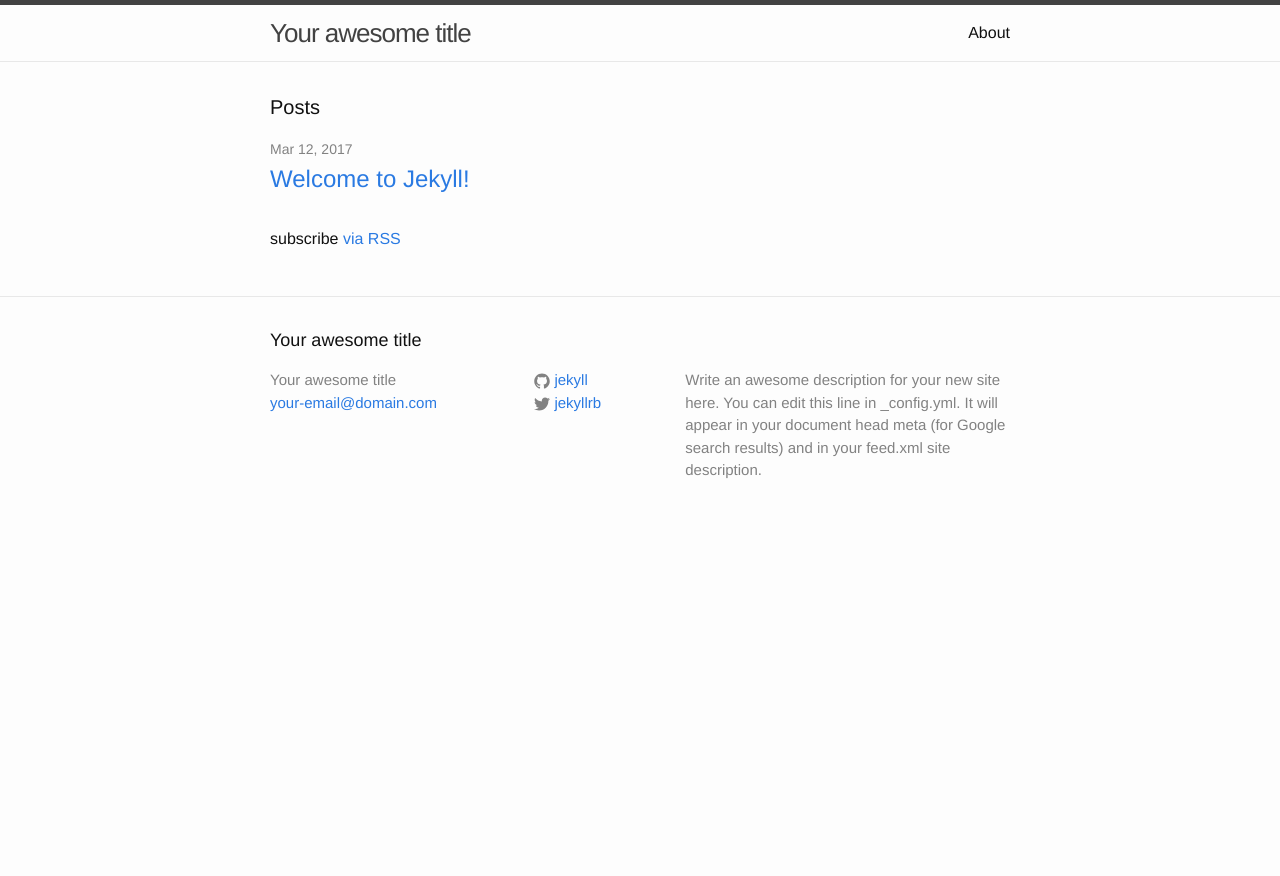
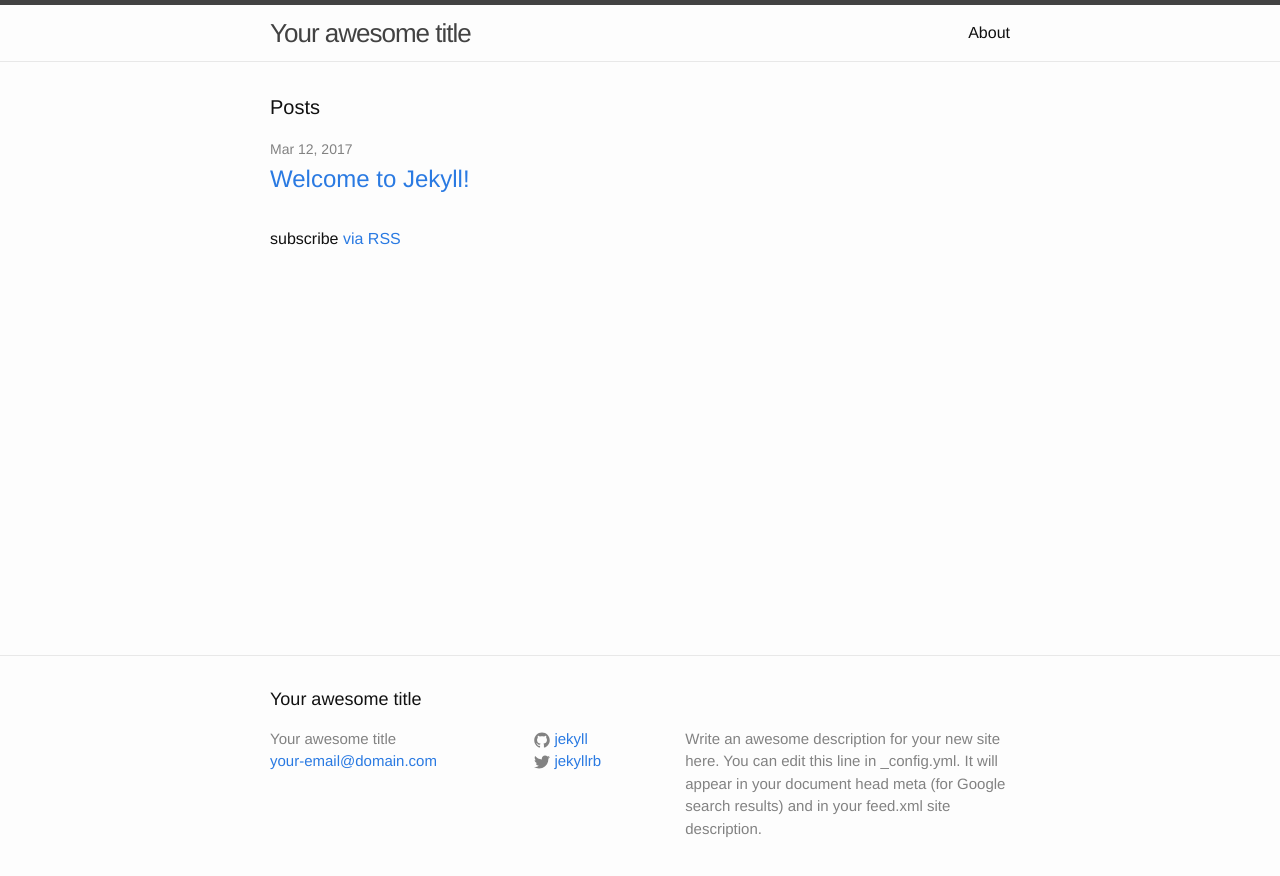
Before and after one commit to montalvomiguelo/jekyll-new, a Jekyll site: the page built from index.html, in a window 1280 px wide. Shown: the top 876 px of the page. Built offline with Jekyll 4.4.1, drawn with Linux system fonts in a browser that asks for light colours.

Commit message:
layout flexbox

```diff
--- a/_sass/_base.scss
+++ b/_sass/_base.scss
@@ -18,9 +18,12 @@
  * Basic styling
  */
 body {
+  @include display-flexbox();
+  @include flex-direction(column);
   font: $base-font-weight #{$base-font-size}/#{$base-line-height} $base-font-family;
   color: $text-color;
   background-color: $background-color;
+  min-height: 100vh;
   -webkit-text-size-adjust: 100%;
   -webkit-font-smoothing: antialiased;
 }
@@ -156,30 +159,17 @@
  * Wrapper
  */
 .wrapper {
+  @include display-flexbox();
+  @include flex-wrap(wrap);
   max-width: $content-width;
   margin-right: auto;
   margin-left: auto;
   padding-right: $spacing-unit / 2;
   padding-left: $spacing-unit / 2;
-  @extend %clearfix;
 
   @include at-query($min, $post-medium) {
     padding-right: $spacing-unit;
     padding-left: $spacing-unit;
-  }
-}
-
-
-
-/**
- * Clearfix
- */
-%clearfix {
-
-  &:after {
-    content: "";
-    display: table;
-    clear: both;
   }
 }
 
--- a/_sass/_layout.scss
+++ b/_sass/_layout.scss
@@ -4,19 +4,22 @@
 .site-header {
   border-top: 5px solid $grey-color-dark;
   border-bottom: 1px solid $grey-color-light;
-  min-height: 56px;
 
   // Positioning context for the mobile navigation icon
   position: relative;
+
+  .wrapper {
+    @include justify-content(space-between);
+    @include align-items(center);
+    min-height: 56px;
+  }
 }
 
 .site-title {
   font-size: 26px;
   font-weight: 300;
-  line-height: 56px;
   letter-spacing: -1px;
   margin-bottom: 0;
-  float: left;
 
   &,
   &:visited {
@@ -26,6 +29,9 @@
 
 .site-nav {
   @include at-query($max, $small) {
+    @include display-flexbox();
+    @include flex-direction(column);
+    @include align-items(flex-end);
     position: absolute;
     top: 9px;
     right: $spacing-unit / 2;
@@ -35,15 +41,10 @@
     text-align: right;
   }
 
-  @include at-query($min, $post-small) {
-    float: right;
-    line-height: 56px;
-  }
-
   &:hover {
     .trigger {
       @include at-query($max, $small) {
-        display: block;
+        @include display-flexbox();
         padding-bottom: 5px;
       }
     }
@@ -51,7 +52,6 @@
 
   .menu-icon {
     display: block;
-    float: right;
     width: 36px;
     height: 36px;
     line-height: 0;
@@ -74,8 +74,12 @@
 
   .trigger {
     @include at-query($max, $small) {
-      clear: both;
+      @include flex-direction(column);
       display: none;
+    }
+
+    @include at-query($min, $post-small) {
+      @include display-flexbox();;
     }
   }
 
@@ -84,7 +88,6 @@
     line-height: $base-line-height;
 
     @include at-query($max, $small) {
-      display: block;
       padding: 5px 10px;
       margin-left: 20px;
     }
@@ -111,6 +114,7 @@
 .footer-heading {
   font-size: 18px;
   margin-bottom: $spacing-unit / 2;
+  width: 100%;
 }
 
 .contact-list,
@@ -120,19 +124,24 @@
 }
 
 .footer-col-wrapper {
+  @include flex-grow(1);
   font-size: 15px;
   color: $grey-color;
-  margin-left: -$spacing-unit / 2;
-  @extend %clearfix;
+  width: 100%;
+
+  @include at-query($min, $post-small) {
+    @include display-flexbox();
+    @include flex-wrap(wrap);
+    margin-left: -$spacing-unit / 2;
+  }
 }
 
 .footer-col {
   margin-bottom: $spacing-unit / 2;
-  padding-left: $spacing-unit / 2;
   width: 100%;
 
   @include at-query($min, $post-small) {
-    float: left;
+    padding-left: $spacing-unit / 2;
   }
 }
 
@@ -167,6 +176,7 @@
  * Page content
  */
 .page-content {
+  @include flex-grow(1);
   padding: $spacing-unit 0;
 }
 
--- a/css/main.scss
+++ b/css/main.scss
@@ -25,8 +25,6 @@
 // Width of the content area
 $content-width:    800px;
 
-$on-palm:          600px;
-$on-laptop:        800px;
 $viewport-increment: 1px;
 $small:            600px;
 $medium:           800px;
@@ -63,6 +61,151 @@
   }
 }
 
+/*============================================================================
+Prefixer mixin for generating vendor prefixes:
+- Based on https://github.com/thoughtbot/bourbon/blob/master/app/assets/stylesheets/addons/_prefixer.scss
+- Usage:
+
+// Input:
+.element {
+  @include prefixer(transform, scale(1), ms webkit spec);
+}
+
+// Output:
+.element {
+  -ms-transform: scale(1);
+  -webkit-transform: scale(1);
+  transform: scale(1);
+}
+==============================================================================*/
+@mixin prefixer($property, $value, $prefixes) {
+  @each $prefix in $prefixes {
+    @if $prefix == webkit {
+      -webkit-#{$property}: $value;
+    } @else if $prefix == moz {
+      -moz-#{$property}: $value;
+    } @else if $prefix == ms {
+      -ms-#{$property}: $value;
+    } @else if $prefix == o {
+      -o-#{$property}: $value;
+    } @else if $prefix == spec {
+      #{$property}: $value;
+    } @else  {
+      @warn "Unrecognized prefix: #{$prefix}";
+    }
+  }
+}
+
+/*============================================================================
+  Flexbox prefix mixins from Bourbon
+    https://github.com/thoughtbot/bourbon/blob/master/app/assets/stylesheets/css3/_flex-box.scss
+==============================================================================*/
+@mixin display-flexbox() {
+  display: -webkit-flex;
+  display: -moz-flex;
+  display: -ms-flexbox;
+  display: flex;
+}
+
+@mixin flex-wrap($value: nowrap) {
+  @include prefixer(flex-wrap, $value, webkit moz ms spec);
+}
+
+@mixin flex-direction($value: row) {
+  @include prefixer(flex-direction, $value, webkit moz spec);
+  -ms-flex-direction: $value;
+}
+
+@mixin align-items($value: stretch) {
+  // sass-lint:disable no-misspelled-properties
+  $alt-value: $value;
+
+  @if $value == "flex-start" {
+    $alt-value: start;
+  } @else if $value == "flex-end" {
+    $alt-value: end;
+  }
+
+  @include prefixer(align-items, $value, webkit moz ms o spec);
+  -ms-flex-align: $alt-value;
+}
+
+@mixin flex($value) {
+  @include prefixer(flex, $value, webkit moz ms spec);
+}
+
+@mixin flex-basis($width: auto) {
+  @include prefixer(flex-basis, $width, webkit moz spec);
+  -ms-flex-preferred-size: $width;
+}
+
+@mixin align-self($align: auto) {
+
+  $value-2011: $value;
+  @if $value == "flex-start" {
+    $value-2011: start;
+  } @else if $value == "flex-end" {
+    $value-2011: end;
+  }
+
+  @include prefixer(align-self, $align, webkit moz spec);
+  -ms-flex-item-align: $value-2011;
+}
+
+@mixin justify-content($value: flex-start) {
+
+  // Alt values.
+  $alt-value: $value;
+  @if $value == "flex-start" {
+    $alt-value: start;
+  } @else if $value == "flex-end" {
+    $alt-value: end;
+  } @else if $value == "space-between" {
+    $alt-value: justify;
+  } @else if $value == "space-around" {
+    $alt-value: distribute;
+  }
+
+  @include prefixer(justify-content, $value, webkit moz ms o spec);
+  -ms-flex-pack: $alt-value;
+}
+
+@mixin flex-grow($number: 0) {
+  @include prefixer(flex-grow, $number, webkit moz spec);
+  -ms-flex-positive: $number;
+}
+
+@mixin flex-flow($value) {
+  @include prefixer(flex-flow, $value, webkit moz spec);
+}
+
+@mixin order($int: 0) {
+  @include prefixer(order, $int, webkit moz spec);
+  -ms-flex-order: $int;
+}
+
+@mixin flex-shrink($number: 1) {
+  @include prefixer(flex-shrink, $number, webkit moz spec);
+  -ms-flex-negative: $number;
+}
+
+@mixin align-content($value: stretch) {
+
+  $value-2011: $value;
+  @if $value == "flex-start" {
+    $value-2011: start;
+  } @else if $value == "flex-end" {
+    $value-2011: end;
+  } @else if $value == "space-between" {
+    $value-2011: justify;
+  } @else if $value == "space-around" {
+    $value-2011: distribute;
+  }
+
+  @include prefixer(align-content, $value, webkit moz spec);
+  -ms-flex-line-pack: $value-2011;
+}
+
 
 
 // Import partials from `sass_dir` (defaults to `_sass`)
```
